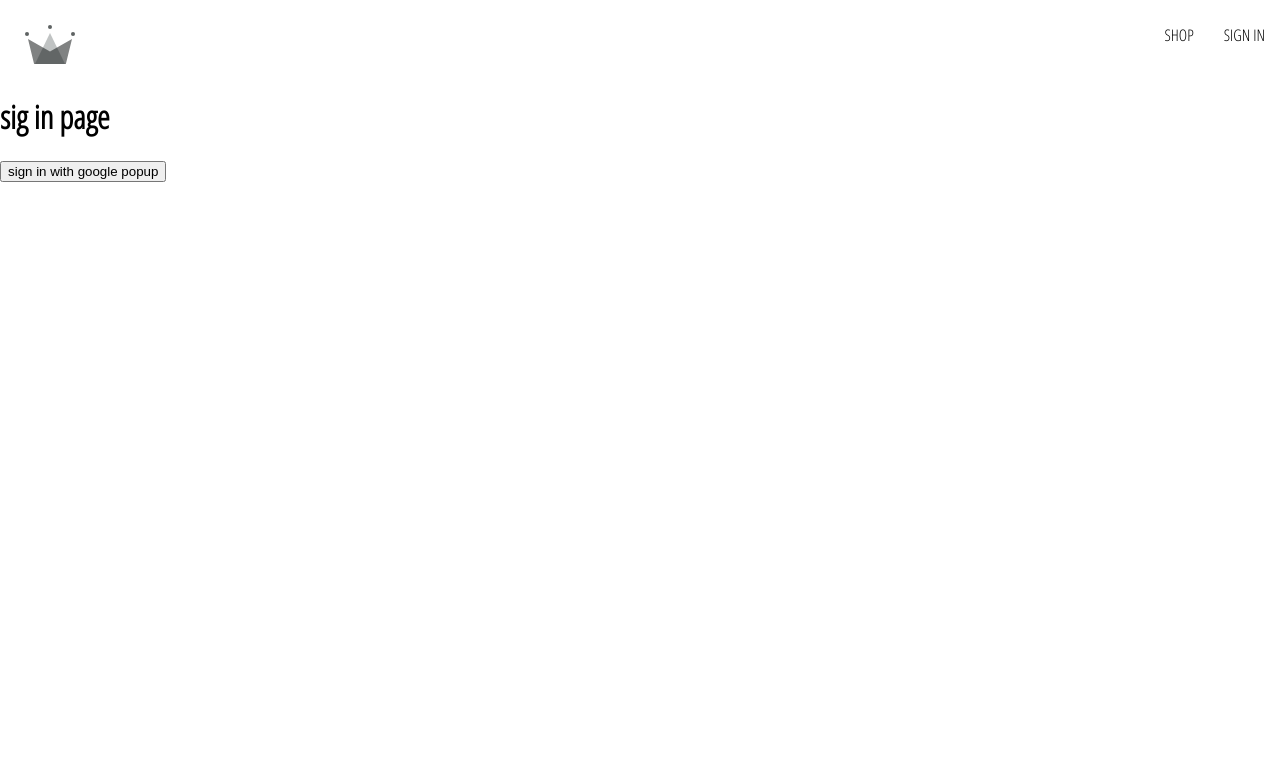
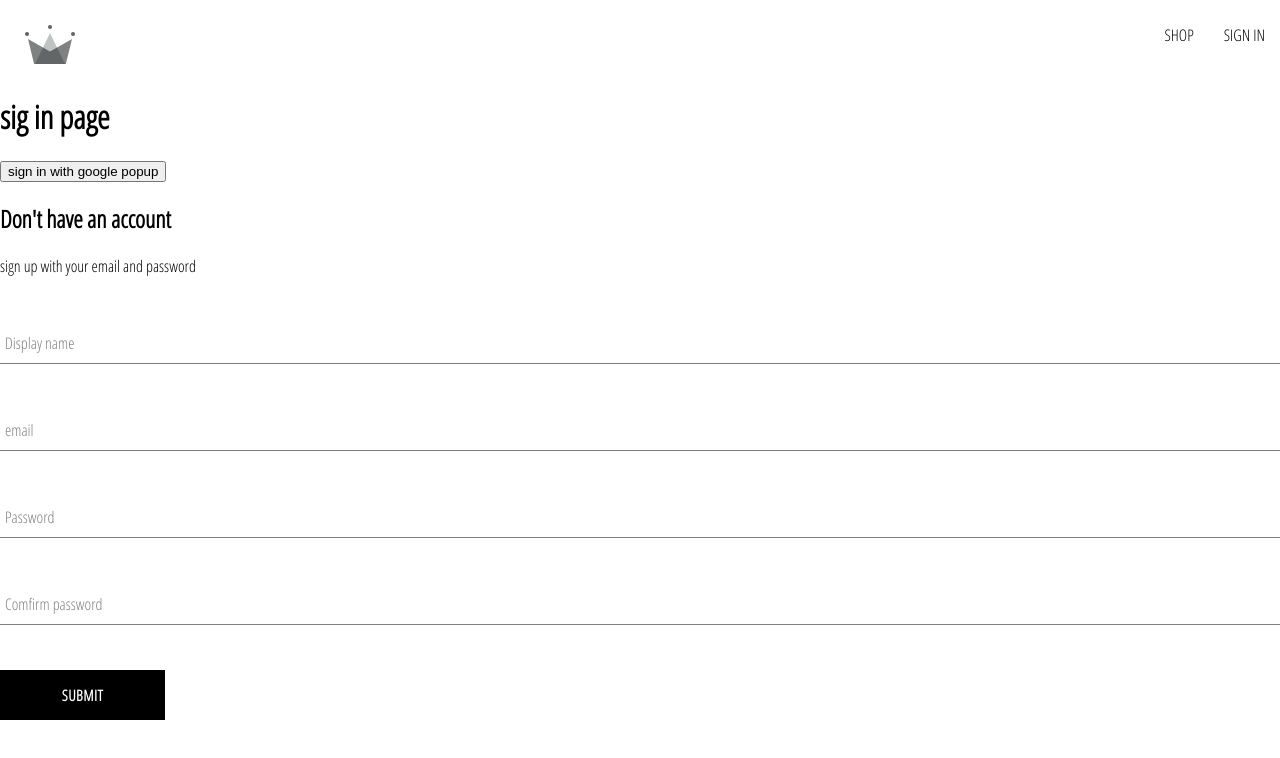
Before and after one commit to Adnanyu/e-commerce, a React (Create React App) app: page /sign-IN in a window 1280 px wide. Shown: the top 758 px of the page. Built offline with nearby package versions, Linux system fonts and the light colour scheme.

Commit message:
i added sign-up component, form component and button component

```diff
--- /dev/null
+++ b/src/components/button.component/button.component.jsx
@@ -0,0 +1,12 @@
+import './button.style.scss'
+const BUTTON_TYPE_CLASSES = {
+    google: 'google-sign-in',
+    inverted: 'inverted'
+}
+
+const Button = ({children, buttonType, ...otherProps} ) => {
+    return(
+        <button className={`button-container ${BUTTON_TYPE_CLASSES[buttonType]}`} {...otherProps} >{children}</button>
+    )
+}
+export default Button
--- /dev/null
+++ b/src/components/button.component/button.style.scss
@@ -0,0 +1,46 @@
+.button-container {
+    min-width: 165px;
+    width: auto;
+    height: 50px;
+    letter-spacing: 0.5px;
+    line-height: 50px;
+    padding: 0 35px 0 35px;
+    font-size: 15px;
+    background-color: black;
+    color: white;
+    text-transform: uppercase;
+    font-family: 'Open Sans Condensed';
+    font-weight: bolder;
+    border: none;
+    cursor: pointer;
+    display: flex;
+    justify-content: center;
+
+    &:hover {
+      background-color: white;
+      color: black;
+      border: 1px solid black;
+    }
+
+    &.google-sign-in {
+      background-color: #4285f4;
+      color: white;
+
+      &:hover {
+        background-color: #357ae8;
+        border: none;
+      }
+    }
+
+    &.inverted {
+      background-color: white;
+      color: black;
+      border: 1px solid black;
+
+      &:hover {
+        background-color: black;
+        color: white;
+        border: none;
+      }
+    }
+  }
--- /dev/null
+++ b/src/components/form-input-component/form-input.component.jsx
@@ -0,0 +1,12 @@
+import './form-input.style.scss'
+
+const FormInput = ({label, ...otherProps}) => {
+    return(
+        <div className='group'>
+            <input className='form-input'{...otherProps} />
+            {label && (
+            <label className={`${otherProps.value.length ? 'shrink' : ''} form-input-label`}>{label}</label>)}
+        </div>
+    )
+}
+export default FormInput
--- /dev/null
+++ b/src/components/form-input-component/form-input.style.scss
@@ -0,0 +1,54 @@
+$sub-color: grey;
+$main-color: black;
+
+@mixin shrinkLabel {
+  top: -14px;
+  font-size: 12px;
+  color: $main-color;
+}
+
+.group {
+  position: relative;
+  margin: 45px 0;
+
+  .form-input {
+    background: none;
+    background-color: white;
+    color: $sub-color;
+    font-size: 18px;
+    padding: 10px 10px 10px 5px;
+    display: block;
+    width: 100%;
+    border: none;
+    border-radius: 0;
+    border-bottom: 1px solid $sub-color;
+    margin: 25px 0;
+
+    &:focus {
+      outline: none;
+    }
+
+    &:focus ~ .form-input-label {
+      @include shrinkLabel();
+    }
+  }
+
+  input[type='password'] {
+    letter-spacing: 0.3em;
+  }
+
+  .form-input-label {
+    color: $sub-color;
+    font-size: 16px;
+    font-weight: normal;
+    position: absolute;
+    pointer-events: none;
+    left: 5px;
+    top: 10px;
+    transition: 300ms ease all;
+
+    &.shrink {
+      @include shrinkLabel();
+    }
+  }
+}
--- /dev/null
+++ b/src/components/sign-up-form/sign-up-form.style.scss
@@ -0,0 +1,8 @@
+.sign-up-container{
+    display: flex;
+    flex-direction: column;
+    width: 380px;
+    h2{
+        margin: 10px 0;
+    }
+}
--- /dev/null
+++ b/src/components/sign-up-form/sign-up.component.jsx
@@ -0,0 +1,82 @@
+import { useState } from "react";
+import FormInput from "../form-input-component/form-input.component";
+import { createAuthUserWithEmailAndPassword, createUserDocumentFromAuth } from '../../utilities/firebase/firebase.utils'
+import './sign-up-form.style.scss'
+import Button from "../button.component/button.component";
+const defaultFormFeilds = {
+    displayName: '',
+    email: '',
+    password: '',
+    comfirmPassword: ''
+}
+
+const SignUpForm = ()=> {
+    const [formFeilds, setFormFeilds] = useState(defaultFormFeilds);
+    const {displayName, email, password, comfirmPassword} = formFeilds;
+    console.log(formFeilds)
+
+    const resetFormFeilds = () => {
+        setFormFeilds(defaultFormFeilds)
+    }
+    const handelSubmit = async (event) => {
+        event.preventDefault();
+
+        if(password !== comfirmPassword){
+            alert('passwords doesnt match');
+            return;
+        }
+
+        try{
+            const { user } = await createAuthUserWithEmailAndPassword(email, password);
+
+            await createUserDocumentFromAuth(user, { displayName })
+            resetFormFeilds();
+        }catch(error){
+            if(error.code == 'auth/email-already-in-use'){
+                alert('the email is already taken, please choose another email');
+            }else{
+                console.log('error with user creation ', error)
+            }
+        }
+    }
+    const handleChange = (event) => {
+        const { name, value} = event.target;
+
+        setFormFeilds({ ...formFeilds, [name]: value})
+    }
+    return(
+        <div>
+            <h2>Don't have an account</h2>
+            <span>sign up with your email and password</span>
+            <form onSubmit={handelSubmit}>
+                <FormInput
+                label = 'Display name'
+                type="text"
+                required onChange={handleChange}
+                 value={displayName}
+                 name= 'displayName'
+                 />
+                <FormInput
+                label= 'email'
+                type="Email" required
+                onChange={handleChange}
+                value={email}
+                name= 'email' />
+                <FormInput
+                label= 'Password'
+                type="password" required
+                onChange={handleChange}
+                value={password}
+                name= 'password' />
+                <FormInput
+                label='Comfirm password'
+                type="password" required
+                onChange={handleChange}
+                value={comfirmPassword}
+                name= 'comfirmPassword' />
+                <Button type="submit">submit</Button>
+            </form>
+        </div>
+    )
+}
+export default SignUpForm
--- a/src/routes/signin/sign-in.component.jsx
+++ b/src/routes/signin/sign-in.component.jsx
@@ -1,15 +1,17 @@
-import { signInWithGooglePopup, createUserDocumentFromAuth } from '../../utilities/firebase/firebase.utils'
+import { signInWithGooglePopup, createUserDocumentFromAuth,} from '../../utilities/firebase/firebase.utils';
+import SignUpForm from '../../components/sign-up-form/sign-up.component';
 
-
-const SignIn = ()=> {
+const SignIn = () => {
     const logGoogleUser = async () => {
         const {user} = await signInWithGooglePopup();
         const userDocRef = await createUserDocumentFromAuth(user)
-    }
+    };
+
     return(
         <div>
             <h1>sig in page</h1>
             <button onClick={logGoogleUser}>sign in with google popup</button>
+            <SignUpForm />
         </div>
     )
 }
--- a/src/utilities/firebase/firebase.utils.js
+++ b/src/utilities/firebase/firebase.utils.js
@@ -5,6 +5,7 @@
     signInWithRedirect,
     signInWithPopup,
     GoogleAuthProvider,
+    createUserWithEmailAndPassword
 } from 'firebase/auth'
 import {getFirestore, doc, setDoc, getDoc} from 'firebase/firestore'
 
@@ -34,11 +35,13 @@
 export  const auth = getAuth()
 
 export const signInWithGooglePopup = () => signInWithPopup( auth , provider);
+export const signInWithGoogleRedirect = () => signInWithRedirect( auth, provider );
 
 export const db = getFirestore();
 
-export const createUserDocumentFromAuth = async (userAuth) => {
-    const userDocRef = doc(db, 'users' , userAuth.uid)
+export const createUserDocumentFromAuth = async (userAuth, additionalInformation = {}) => {
+    const userDocRef = doc(db, 'users' , userAuth.uid);
+
     console.log(userDocRef)
 
     const userSnapshot = await getDoc(userDocRef)
@@ -54,7 +57,8 @@
             await setDoc(userDocRef, {
                 displayName,
                 email,
-                createdAt
+                createdAt,
+                ...additionalInformation
             });
         } catch(error){
             console.log('there was an errror', error.message)
@@ -62,3 +66,8 @@
     }
     return userDocRef;
 }
+export const createAuthUserWithEmailAndPassword = async (email, password) => {
+    if(!email || !password) return;
+
+    return await createUserWithEmailAndPassword(auth, email, password);
+}
```
